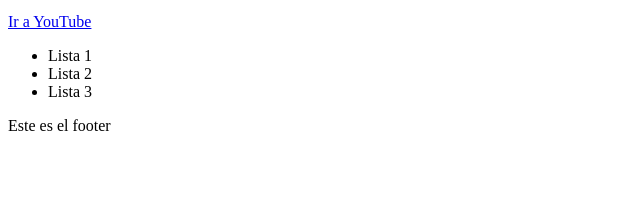
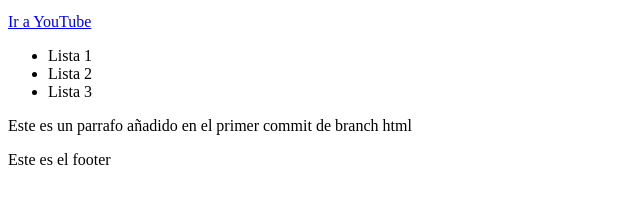
Before and after one commit to Raul5304/proyecto-web-ramas-Raul, a plain HTML site: page index.html in a window 1280 px wide. Shown: the part 101-304 px from the top of the page, without its empty margins (0-640 px from the left). Drawn offline with Linux system fonts and the light colour scheme.

Commit message:
Commit feature-html 1

```diff
--- a/index.html
+++ b/index.html
@@ -16,6 +16,7 @@
             <li>Lista 2</li>
             <li>Lista 3</li>
         </ul>
+        <p class="parrafo">Este es un parrafo añadido en el primer commit de branch html</p>
     </main>
     <footer>Este es el footer</footer>
 
```
